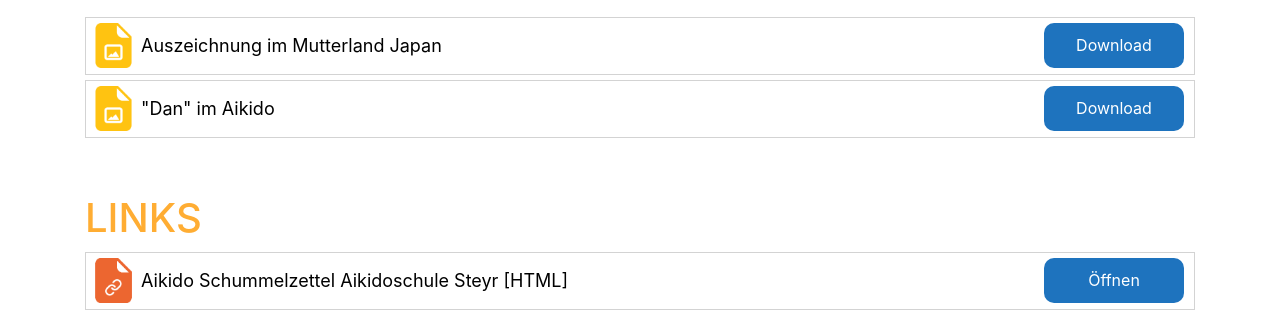
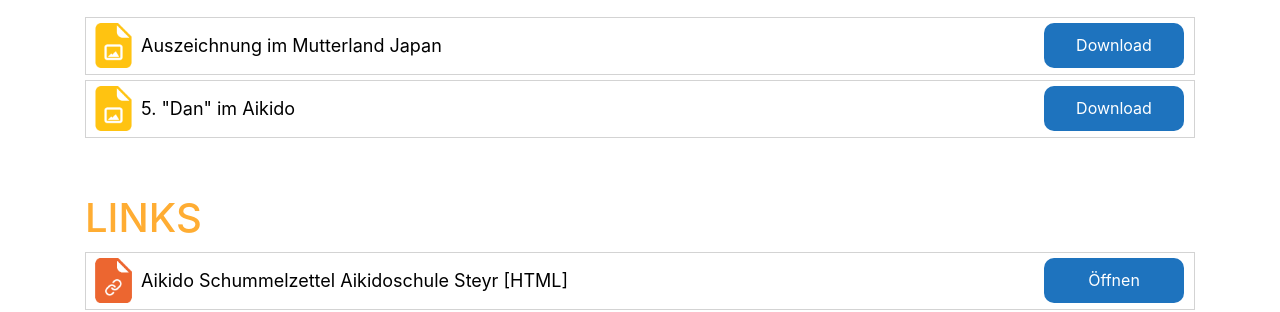
Before and after one commit to TWachs/aikinomichi-linz, a Jekyll site: the page built from downloadAndLinks.md, in a window 1280 px wide. Shown: the part 771-1083 px from the top of the page. Built offline with Jekyll 4.4.1, drawn with Linux system fonts in a browser that asks for light colours; nearby versions of some CDN libraries.

Commit message:
link correction

```diff
--- a/downloadAndLinks.md
+++ b/downloadAndLinks.md
@@ -45,7 +45,7 @@ title: Downloads & Links
 </li>
 <li>
 <img src="{{ site.baseurl }}/images/image_icon.png" alt="Pdf" />
-<a href="{{ site.baseurl }}/images/DanImAikido.jpg" download="DanImAikido.jpg">"Dan" im Aikido</a>
+<a href="{{ site.baseurl }}/images/DanImAikido.jpg" download="DanImAikido.jpg">5. "Dan" im Aikido</a>
 <a href="{{ site.baseurl }}/images/DanImAikido.jpg" download="DanImAikido.jpg">Download</a>
 </li>
 </ul>
```
